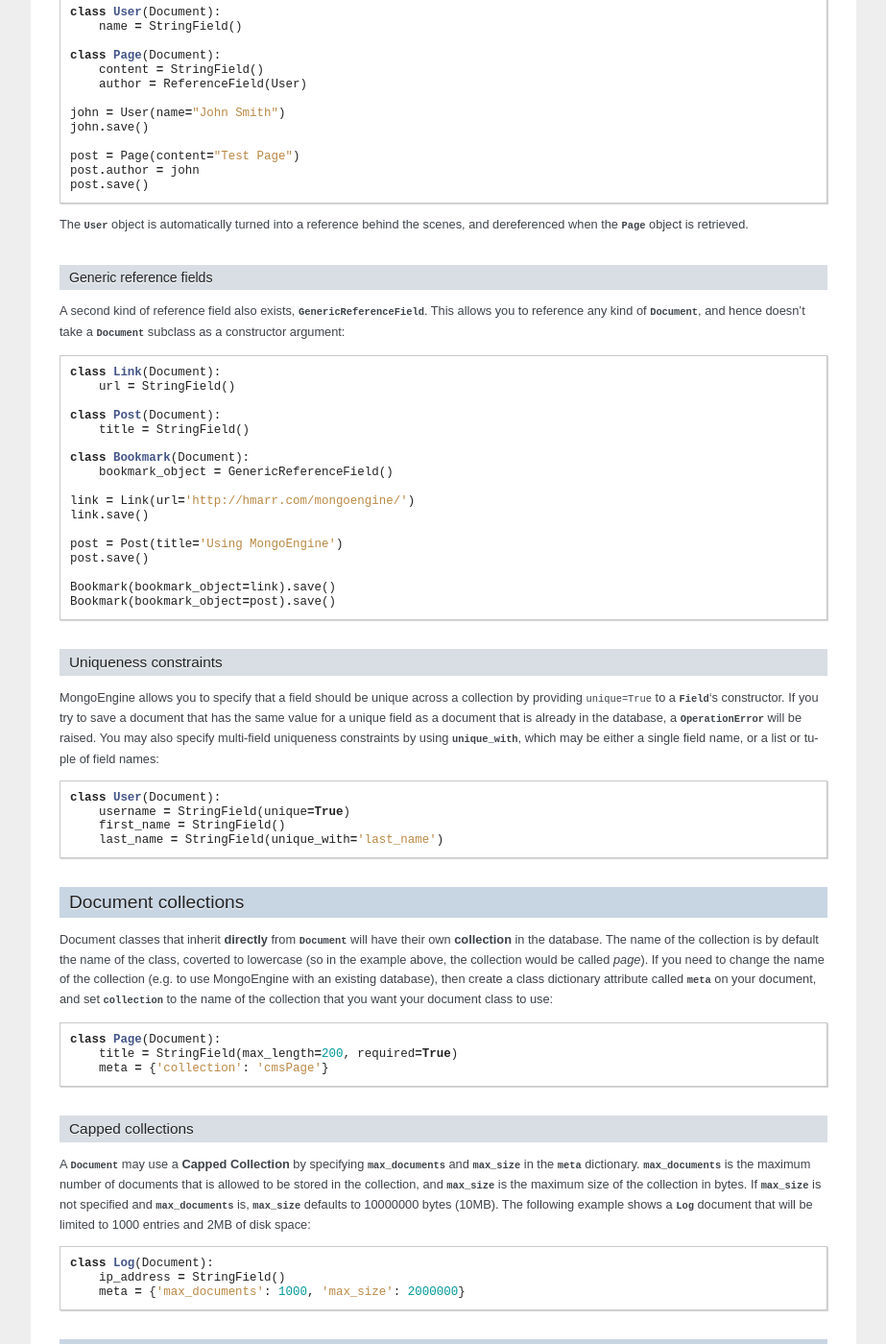
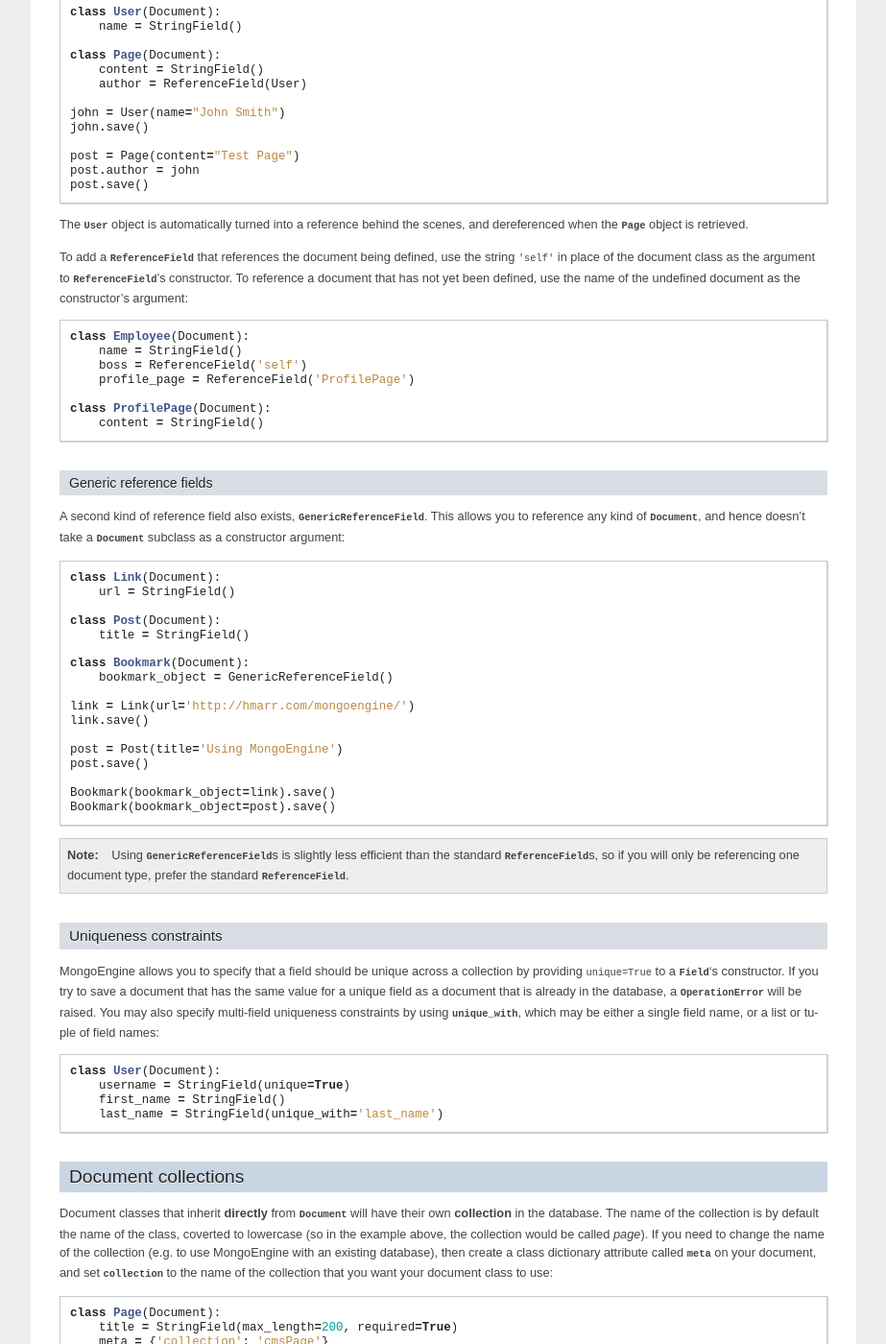
Before and after one commit to MongoEngine/mongoengine, a Sphinx documentation site: the page built from docs/guide/defining-documents.rst, in a window 1280 px wide and 1400 px high, scrolled down 1855 px. Shown: the whole window at 96% size, without its empty margins (198-1121 px from the left). Built offline with Sphinx 7.4.7, drawn with Linux system fonts in a browser that asks for light colours.

Commit message:
Added recursive and undefined document ref docs

```diff
--- a/docs/apireference.rst
+++ b/docs/apireference.rst
@@ -53,3 +57,5 @@ Fields
 .. autoclass:: mongoengine.ObjectIdField
 
 .. autoclass:: mongoengine.ReferenceField
+
+.. autoclass:: mongoengine.GenericReferenceField
--- a/docs/guide/defining-documents.rst
+++ b/docs/guide/defining-documents.rst
@@ -120,6 +120,20 @@ field::
 The :class:`User` object is automatically turned into a reference behind the
 scenes, and dereferenced when the :class:`Page` object is retrieved.
 
+To add a :class:`~mongoengine.ReferenceField` that references the document
+being defined, use the string ``'self'`` in place of the document class as the
+argument to :class:`~mongoengine.ReferenceField`'s constructor. To reference a
+document that has not yet been defined, use the name of the undefined document
+as the constructor's argument::
+
+    class Employee(Document):
+        name = StringField()
+        boss = ReferenceField('self')
+        profile_page = ReferenceField('ProfilePage')
+
+    class ProfilePage(Document):
+        content = StringField()
+
 Generic reference fields
 ''''''''''''''''''''''''
 A second kind of reference field also exists,
@@ -144,6 +158,12 @@ kind of :class:`~mongoengine.Document`, and hence doesn't take a
 
     Bookmark(bookmark_object=link).save()
     Bookmark(bookmark_object=post).save()
+
+.. note::
+   Using :class:`~mongoengine.GenericReferenceField`\ s is slightly less
+   efficient than the standard :class:`~mongoengine.ReferenceField`\ s, so if
+   you will only be referencing one document type, prefer the standard
+   :class:`~mongoengine.ReferenceField`.
 
 Uniqueness constraints
 ----------------------
```
Also changed, not shown: other parts of docs/apireference.rst (+4 -0 lines), 1 other file.
